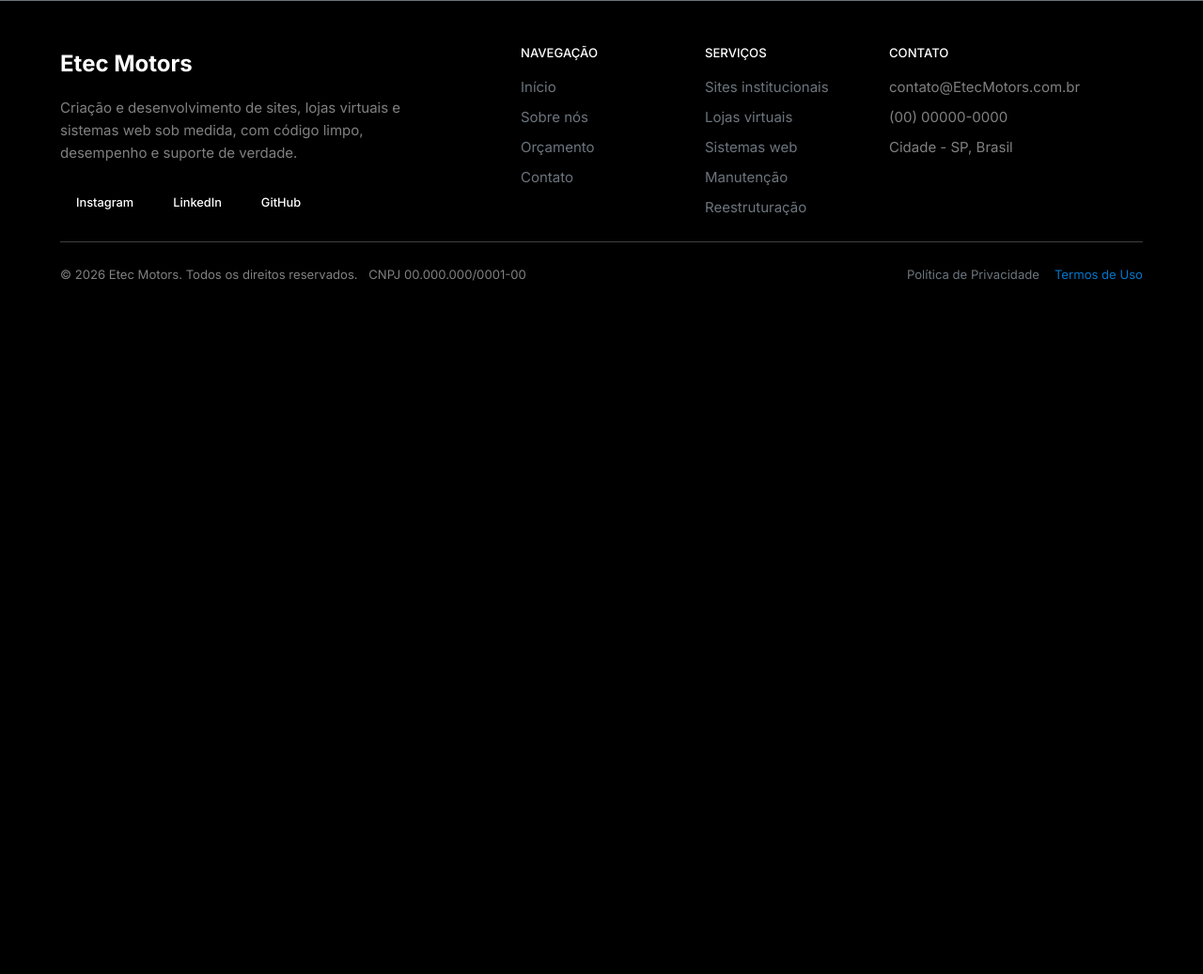
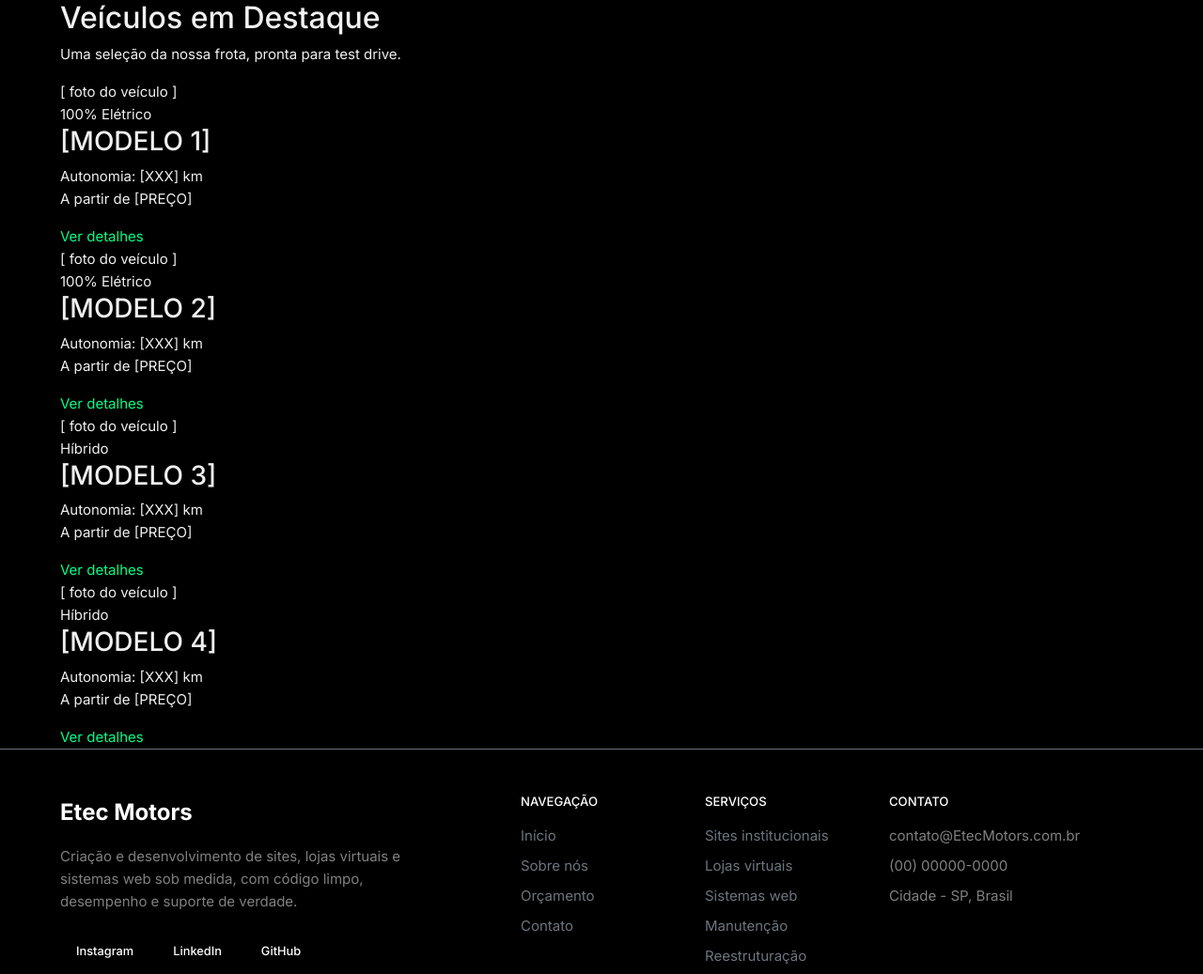
Before and after one commit to igorrr456/ProjetoCarrosEletricosFinal, an ASP.NET Core app: page / in a window 1280 px wide. Shown: the part 1968-3005 px from the top of the page at 94% size. Before the commit the page ends 2267 px from the top, so only its background shows below. Run offline with ASP.NET Core 8, Linux system fonts and the light colour scheme; style sheets or scripts are compiled from the project's sources; grey boxes are pictures that could not be loaded.

Commit message:
Feat:Adicionando parte veiculos em destaque

```diff
--- a/ProjetoCarros/Views/Home/Index.cshtml
+++ b/ProjetoCarros/Views/Home/Index.cshtml
@@ -242,3 +242,60 @@
 
     </div>
 </section>
+<!-- Veículos em Destaque (cole no final da Index.cshtml, depois da section frota-cards) -->
+<section class="destaques-section">
+    <div class="container">
+
+        <div class="destaques-header">
+            <h2 class="destaques-titulo">Veículos em Destaque</h2>
+            <p class="destaques-subtitulo">Uma seleção da nossa frota, pronta para test drive.</p>
+        </div>
+
+        <div class="destaques-grid">
+
+            <article class="destaque-card">
+                <div class="destaque-midia">
+                    @* Troque pelo: <img src="~/images/carros/modelo1.jpg" alt="[MODELO 1]" /> *@
+                    [ foto do veículo ]
+                </div>
+                <div class="destaque-corpo">
+                    <span class="destaque-tag destaque-tag-eletrico">100% Elétrico</span>
+                    <h3 class="destaque-nome">[MODELO 1]</h3>
+                    <p class="destaque-info">Autonomia: [XXX] km<br />A partir de [PREÇO]</p>
+                    <a asp-controller="Carros" asp-action="CarrosEletricos" class="destaque-btn">Ver detalhes</a>
+                </div>
+            </article>
+
+            <article class="destaque-card">
+                <div class="destaque-midia">[ foto do veículo ]</div>
+                <div class="destaque-corpo">
+                    <span class="destaque-tag destaque-tag-eletrico">100% Elétrico</span>
+                    <h3 class="destaque-nome">[MODELO 2]</h3>
+                    <p class="destaque-info">Autonomia: [XXX] km<br />A partir de [PREÇO]</p>
+                    <a asp-controller="Carros" asp-action="CarrosEletricos" class="destaque-btn">Ver detalhes</a>
+                </div>
+            </article>
+
+            <article class="destaque-card">
+                <div class="destaque-midia">[ foto do veículo ]</div>
+                <div class="destaque-corpo">
+                    <span class="destaque-tag destaque-tag-hibrido">Híbrido</span>
+                    <h3 class="destaque-nome">[MODELO 3]</h3>
+                    <p class="destaque-info">Autonomia: [XXX] km<br />A partir de [PREÇO]</p>
+                    <a asp-controller="Carros" asp-action="CarrosHibridos" class="destaque-btn">Ver detalhes</a>
+                </div>
+            </article>
+
+            <article class="destaque-card">
+                <div class="destaque-midia">[ foto do veículo ]</div>
+                <div class="destaque-corpo">
+                    <span class="destaque-tag destaque-tag-hibrido">Híbrido</span>
+                    <h3 class="destaque-nome">[MODELO 4]</h3>
+                    <p class="destaque-info">Autonomia: [XXX] km<br />A partir de [PREÇO]</p>
+                    <a asp-controller="Carros" asp-action="CarrosHibridos" class="destaque-btn">Ver detalhes</a>
+                </div>
+            </article>
+
+        </div>
+    </div>
+</section>
```
